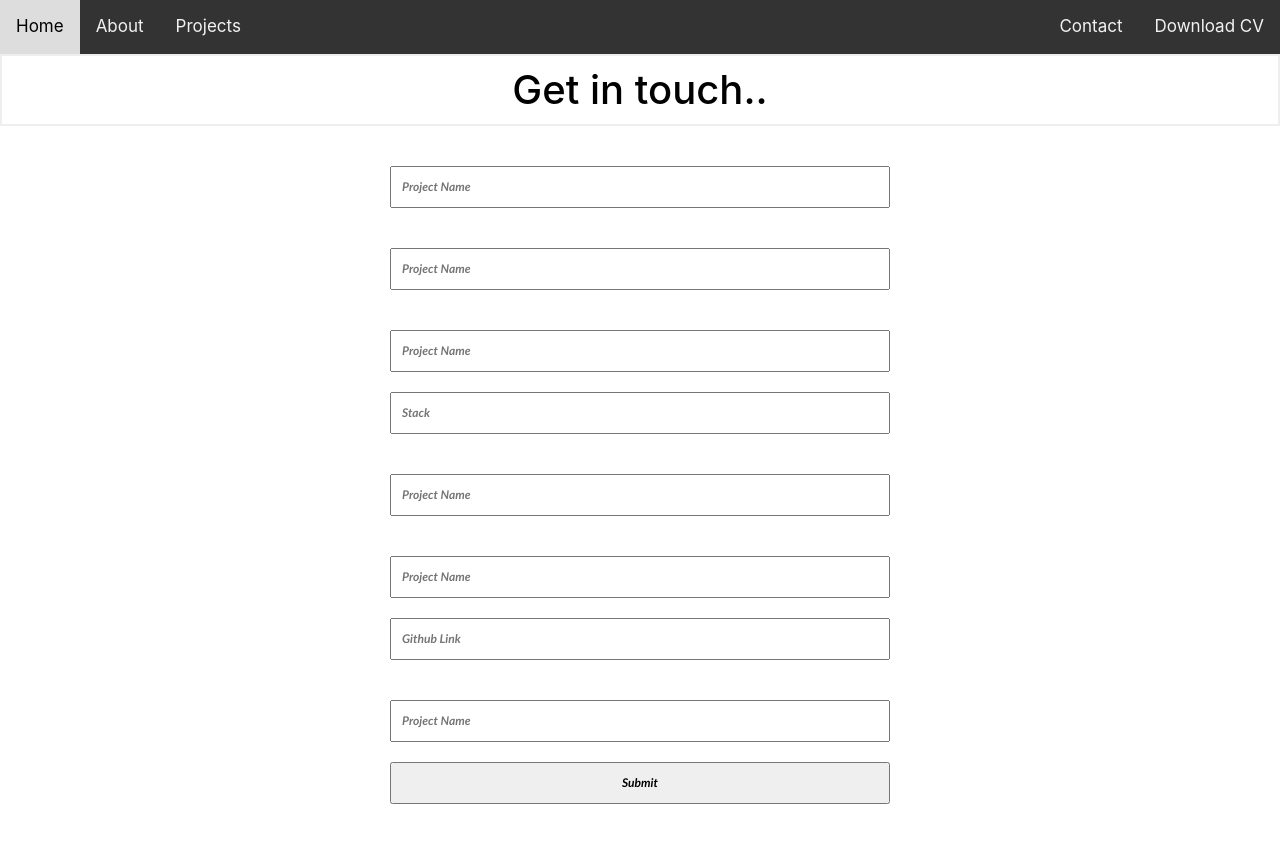
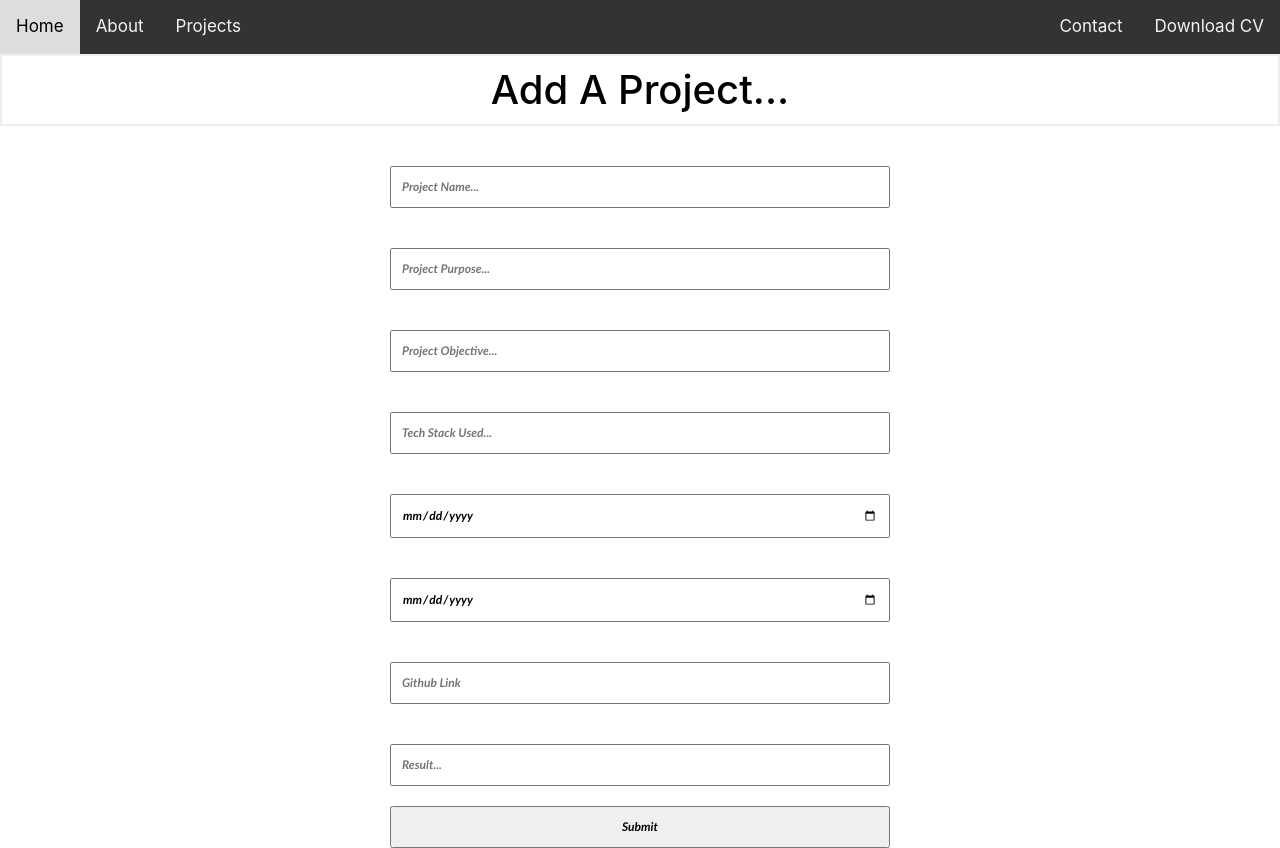
Before and after one commit to TobyPickard/portfolio, a Flask app: page /admin_add_project in a window 1280 px wide. Before the commit the page ends 804 px from the top, so only its background shows below. Run offline with Flask 2, Linux system fonts and the light colour scheme; some libraries are stand-ins or nearby versions.

Commit message:
getting add project to work as intended

```diff
--- a/app.py
+++ b/app.py
@@ -18,7 +18,21 @@ def contact():
 
 @app.route('/projects')
 def projects():
-    return render_template('user/projects.html')
+    connection = sqlite3.connect('example.db')
+    cursor = connection.cursor()
+    query = '''PRAGMA table_info(projects)'''
+    cursor.execute(query)
+    result = cursor.fetchall()
+    column_names = [column[1] for column in result]
+    query = '''SELECT * from projects'''
+    cursor.execute(query)
+    projects = cursor.fetchall()
+
+    projects_as_list = []
+    for project in projects:
+        project_dict = {column_names[idx]: i for idx, i in enumerate(project)}
+        projects_as_list.append(project_dict)
+    return render_template('user/projects.html', data=projects_as_list)
 
 @app.route('/admin_add_project')
 def admin_add_project():
@@ -30,8 +44,11 @@ def add_project():
         connection = sqlite3.connect('example.db')
         cursor = connection.cursor()
 
-        form_data = []
-        form_columns = ['proj_id']
+        form_columns = ['id']
+        id_query = f'''SELECT COUNT(*) FROM projects'''
+        cursor.execute(id_query)
+        form_data = [cursor.fetchone()[0]]
+
         for thing in request.form:
             form_columns.append(thing)
             form_data.append(request.form[thing])
@@ -40,14 +57,10 @@ def add_project():
             INSERT INTO projects {tuple(form_columns)}
             VALUES {tuple(form_data)}
         '''
-        query2 = f'''SELECT COUNT(*) FROM projects'''
-        cursor.execute(query2)
-        results = cursor.fetchone()[0]
+        cursor.execute(query)
         connection.commit()
         connection.close()
-        # This requires a database set-up so I can store data.
-        # This may need to wait for the app to be deployed somewhere on the cloud.
-    return redirect('user/home.html')
+    return redirect('/')
 
 @app.route('/send_contact', methods=['POST'])
 def send_contact():
--- a/templates/admin/add_project.html
+++ b/templates/admin/add_project.html
@@ -8,16 +8,16 @@
 <link rel="stylesheet" href="../static/css/style.css">
 <link rel="stylesheet" href="https://cdnjs.cloudflare.com/ajax/libs/font-awesome/4.7.0/css/font-awesome.min.css">
 <!-- Page content -->
-<h1>Get in touch..</h1>
+<h1>Add A Project...</h1>
 <form id="frm1" action="/add_project" method="POST">
-    <input name="proj-name" type="text" class="imgURLText" size="70" id="FirstName" placeholder="Project Name">
-    <input name="proj-purpose" type="text" class="imgURLText" size="70" id="FirstName" placeholder="Project Name">
-    <input name="objective" type="text" class="imgURLText" size="70" id="FirstName" placeholder="Project Name">
-    <input name="tech-stack" type="text" class="imgURLText" size="70" id="urlText" placeholder="Stack">
-    <input name="proj-start" type="text" class="imgURLText" size="70" id="FirstName" placeholder="Project Name">
-    <input name="proj-end" type="text" class="imgURLText" size="70" id="FirstName" placeholder="Project Name">
-    <input name="gh-link" type="text" class="imgURLText" size="70" id="urlText" placeholder="Github Link">
-    <input name="final" type="text" class="imgURLText" size="70" id="FirstName" placeholder="Project Name">
+    <input name="name" type="text" class="imgURLText" size="70" id="FirstName" placeholder="Project Name...">
+    <input name="purpose" type="text" class="imgURLText" size="70" id="FirstName" placeholder="Project Purpose...">
+    <input name="objective" type="text" class="imgURLText" size="70" id="FirstName" placeholder="Project Objective...">
+    <input name="stack" type="text" class="imgURLText" size="70" id="FirstName" placeholder="Tech Stack Used...">
+    <input name="start" type="date" class="imgURLText" size="70" id="FirstName">
+    <input name="end" type="date" class="imgURLText" size="70" id="FirstName">
+    <input name="github" type="text" class="imgURLText" size="70" id="FirstName" placeholder="Github Link">
+    <input name="result" type="text" class="imgURLText" size="70" id="FirstName" placeholder="Result...">
     <input class="imgURLText" type="submit" />
 </form>
 </div>
```
Also changed, not shown: Experiment Scripts/database.py (+8 -9 lines), Experiment Scripts/lists2Dict.py (added, +15 -0 lines), src/wrapper/sqlite.py (added, +33 -0 lines), templates/user/projects.html (+16 -7 lines).
